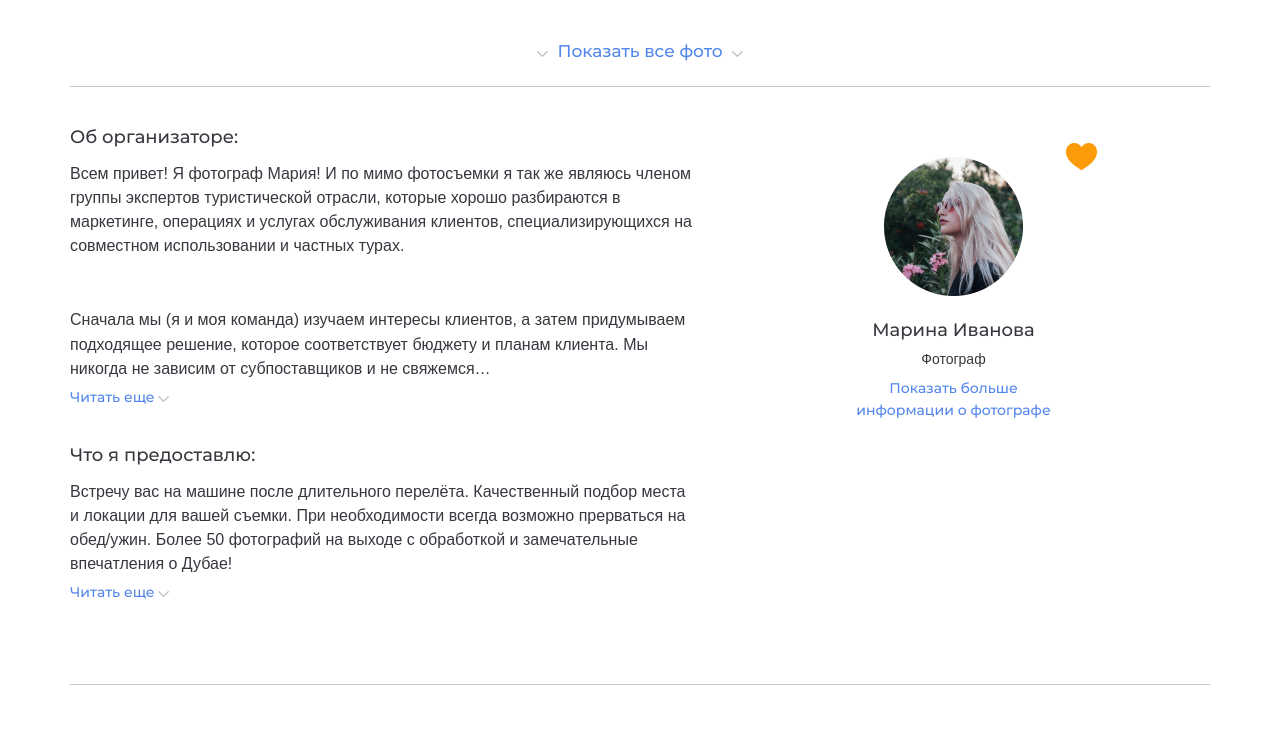
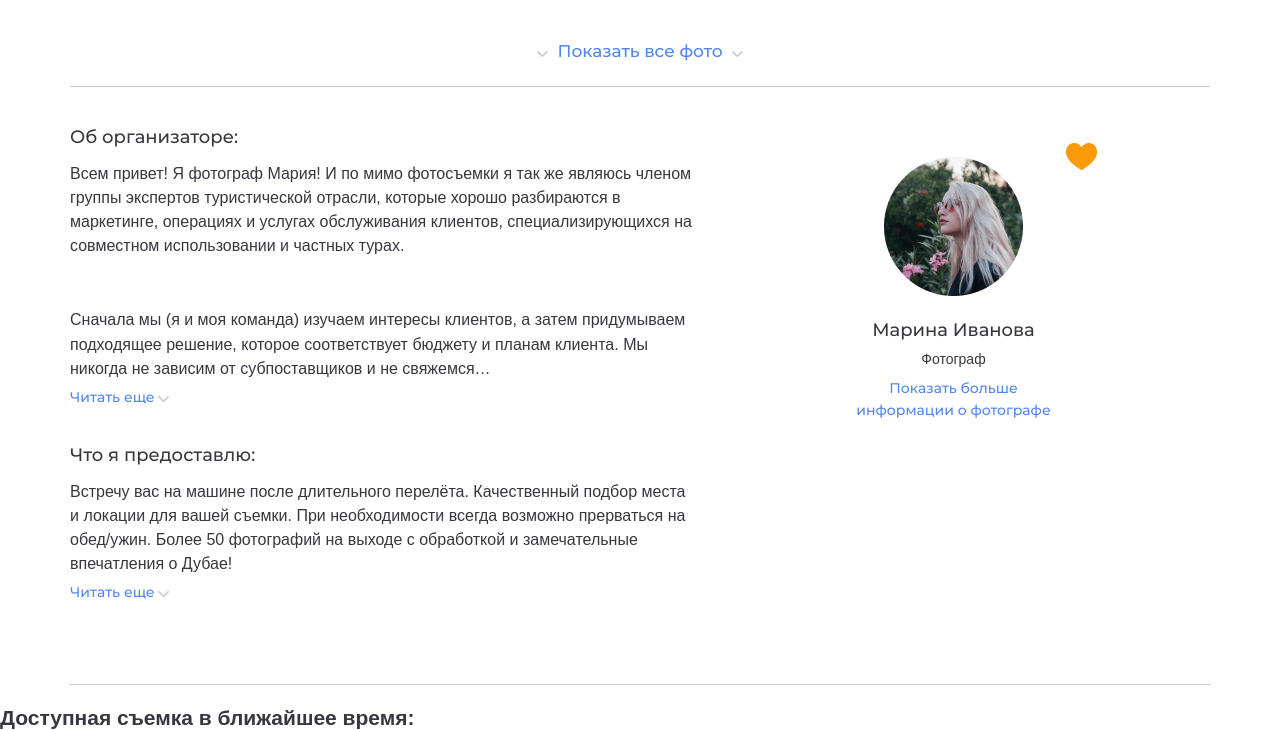
Before and after one commit to jakemidway/HELYFLY, a website: page src/index.html in a window 1280 px wide. Shown: the part 2038-2768 px from the top of the page. Before the commit the page ends 2744 px from the top, so only its background shows below. Drawn offline with nearby package versions, Linux system fonts and the light colour scheme; files that its build step writes are made by us from their sources; a web font is replaced by a local one.

Commit message:
i want to sleep

```diff
--- /dev/null
+++ b/src/assets/scss/blocks/_free-time.scss
@@ -0,0 +1,3 @@
+.free-time{
+
+}
--- a/src/assets/scss/style.scss
+++ b/src/assets/scss/style.scss
@@ -58,3 +58,4 @@ li {
 @import "./blocks/services";
 @import "./blocks/gallery";
 @import "./blocks/about";
+@import "./blocks/free-time";
--- a/src/index.html
+++ b/src/index.html
@@ -165,7 +165,9 @@
 
     </section>
 
-
+    <section class="free-time">
+         <h2>Доступная съемка в ближайшее время:</h2>
+    </section>
 
     <script src="./assets/js/script.js"></script>
 </body>
```
Also changed, not shown: dist/index.html.
